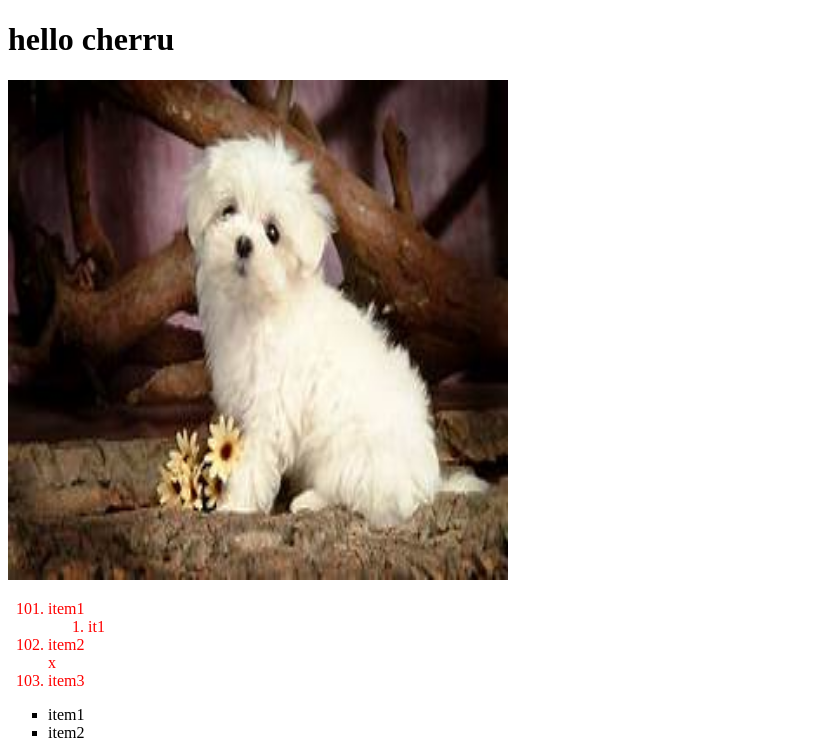
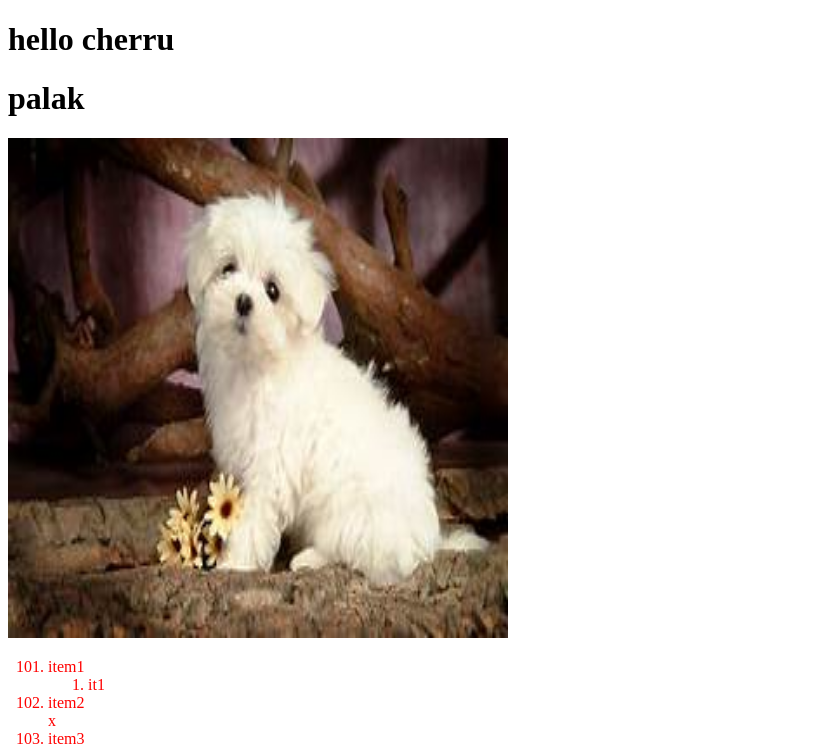
Before and after one commit to palak182003/palakpratice, a plain HTML site: page index.html in a window 1280 px wide. Shown: the top 746 px of the page, without its empty margins (0-821 px from the left). Drawn offline with Linux system fonts and the light colour scheme.

Commit message:
index.html

```diff
--- a/index.html
+++ b/index.html
@@ -7,6 +7,7 @@
 </head>
 <body>
     <h1> hello cherru</h1>
+    <h1> palak</h1>
     <img  width ="500px"src="/image/pet.jpg" alt=" pet image "  height="500">
     <ol start="101" style="color: red;">
         <li>
```
